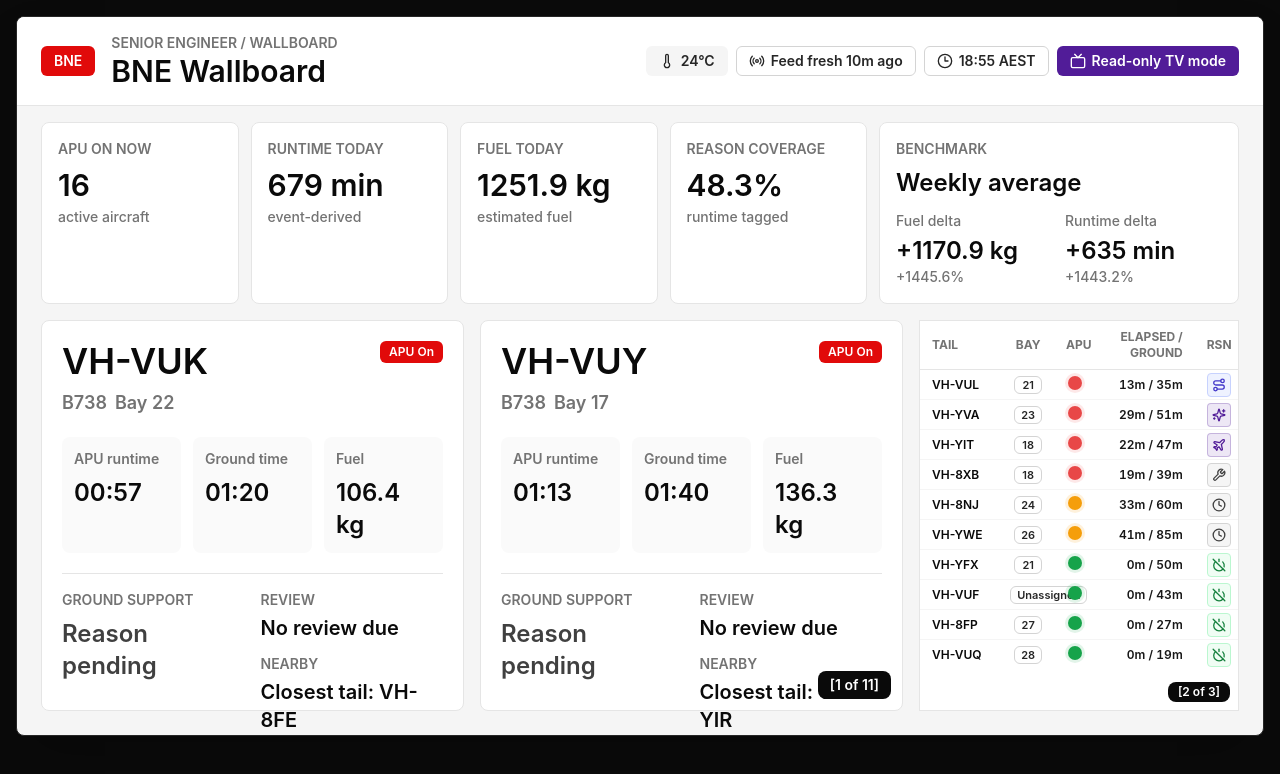
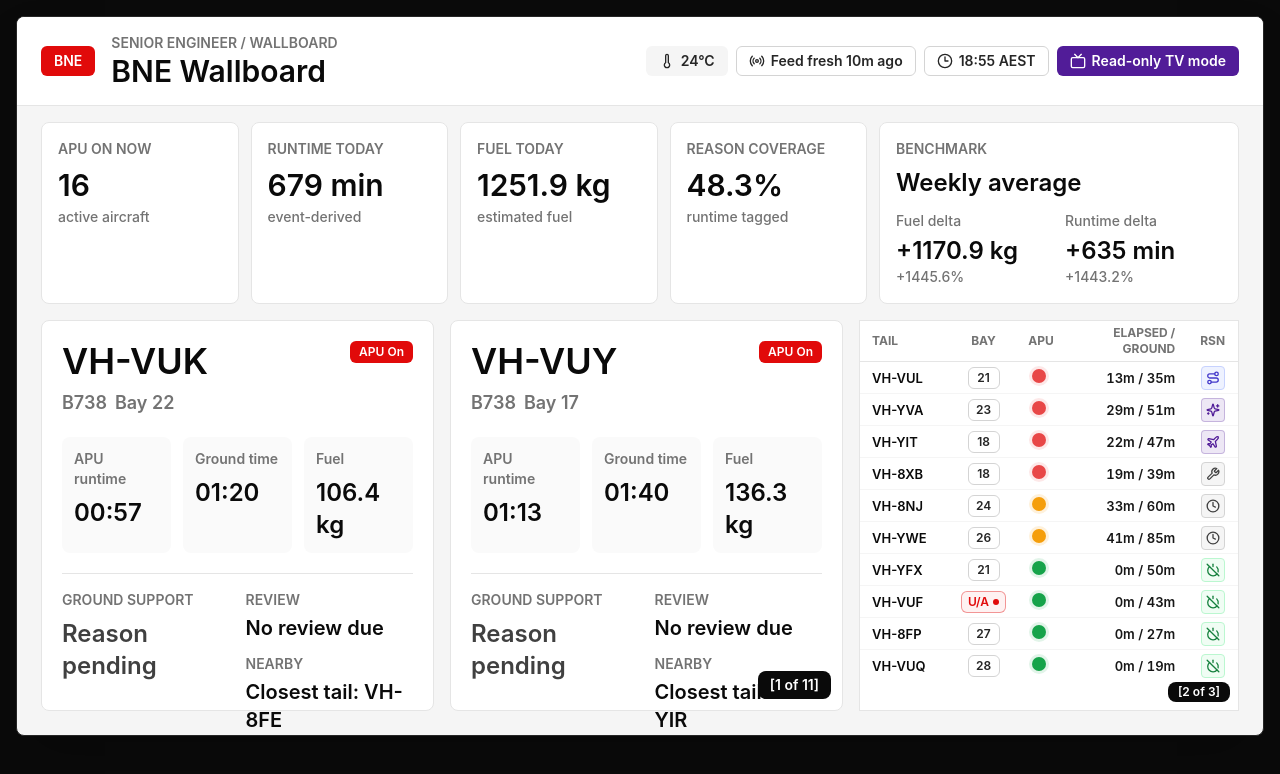
Before and after one commit to ben-dowden/APU-Alerting-Dashboard, a Next.js app: page /senior/bne/wallboard in a window 1280 px wide. Shown: the top 774 px of the page. Built offline with nearby package versions, Linux system fonts and the light colour scheme.

Commit message:
fix:polish-wallboard-rail-density

```diff
--- a/components/wallboard/senior-wallboard-layout.tsx
+++ b/components/wallboard/senior-wallboard-layout.tsx
@@ -76,7 +76,7 @@ export function SeniorWallboardLayout() {
           scorecard={scorecard}
         />
 
-        <div className="grid min-h-0 flex-1 grid-cols-[minmax(0,1fr)_320px] gap-4 px-6 pb-6">
+        <div className="grid min-h-0 flex-1 grid-cols-[minmax(0,1fr)_380px] gap-4 px-6 pb-6">
           <WallboardAircraftCarousel aircraft={aircraftCards} />
 
           <WallboardSideIndex aircraft={aircraftCards} />
--- a/components/wallboard/wallboard-side-index.tsx
+++ b/components/wallboard/wallboard-side-index.tsx
@@ -55,8 +55,15 @@ const apuLedStatus = (aircraft: AircraftCardReadModel): ApuStatusLedState => {
   return aircraft.apuState;
 };
 
-const bayCode = (aircraft: AircraftCardReadModel) =>
-  (aircraft.bay ?? aircraft.stand ?? "Unassigned").replace(/^Bay\s+/i, "");
+const bayDisplay = (aircraft: AircraftCardReadModel) => {
+  const bay = aircraft.bay ?? aircraft.stand;
+
+  if (!bay || bay.toLowerCase() === "unassigned") {
+    return { code: "U/A", isUnassigned: true };
+  }
+
+  return { code: bay.replace(/^Bay\s+/i, ""), isUnassigned: false };
+};
 
 const compactMinutes = (minutes: number) => `${minutes}m`;
 
@@ -110,43 +117,58 @@ export function WallboardSideIndex({ aircraft }: WallboardSideIndexProps) {
         >
           <thead className="sticky top-0 z-10 bg-white">
             <tr className="border-b border-neutral-200 text-xs font-semibold uppercase tracking-normal text-neutral-500">
-              <th className="w-[76px] px-3 py-2">Tail</th>
-              <th className="w-[48px] px-2 py-2 text-center">Bay</th>
-              <th className="w-[38px] px-3 py-2 text-center">APU</th>
-              <th className="w-[92px] px-3 py-2 text-right">Elapsed / Ground</th>
-              <th className="w-[40px] px-3 py-2 text-center">Rsn</th>
+              <th className="w-[86px] px-3 py-1">Tail</th>
+              <th className="w-[62px] px-2 py-1 text-center">Bay</th>
+              <th className="w-[44px] px-3 py-1 text-center">APU</th>
+              <th className="w-[118px] px-3 py-1 text-right">Elapsed / Ground</th>
+              <th className="w-[48px] px-3 py-1 text-center">Rsn</th>
             </tr>
           </thead>
           <tbody>
-            {visibleAircraft.map((item) => (
+            {visibleAircraft.map((item) => {
+              const bay = bayDisplay(item);
+
+              return (
                 <tr
-                className="h-[30px] border-b border-neutral-100 text-[12px] leading-4 last:border-b-0"
+                  className="h-[32px] border-b border-neutral-100 text-[13px] leading-5 last:border-b-0"
                   data-tail={item.tail}
                   data-urgency-rank={item.urgencyRank}
                   key={item.tail}
                 >
                   <th
-                  className="h-[30px] truncate px-3 py-0 font-semibold text-neutral-950"
+                    className="h-[32px] truncate px-3 py-0 font-semibold text-neutral-950"
                     scope="row"
                   >
                     {item.tail}
                   </th>
-                <td className="h-[30px] px-2 py-0 text-center">
-                  <Badge className="min-w-7 justify-center px-1.5 py-0 text-[11px]" variant="neutral">
-                    {bayCode(item)}
+                  <td className="h-[32px] px-2 py-0 text-center">
+                    <Badge
+                      aria-label={bay.isUnassigned ? "Unassigned bay" : `Bay ${bay.code}`}
+                      className={
+                        bay.isUnassigned
+                          ? "min-w-9 justify-center gap-1 border-virgin-red/40 bg-virgin-red/5 px-1.5 py-0 text-[12px] text-virgin-red"
+                          : "min-w-8 justify-center px-1.5 py-0 text-[12px]"
+                      }
+                      variant={bay.isUnassigned ? "outline" : "neutral"}
+                    >
+                      <span>{bay.code}</span>
+                      {bay.isUnassigned ? (
+                        <span aria-hidden="true" className="size-1.5 rounded-full bg-virgin-red" />
+                      ) : null}
                     </Badge>
                   </td>
-                <td className="h-[30px] px-3 py-0 text-center">
+                  <td className="h-[32px] px-3 py-0 text-center">
                     <ApuStatusLed size="wallboard" status={apuLedStatus(item)} />
                   </td>
-                <td className="h-[30px] px-3 py-0 text-right font-semibold tabular-nums text-neutral-900">
+                  <td className="h-[32px] px-3 py-0 text-right font-semibold tabular-nums text-neutral-900">
                     {compactMinutes(item.apuRuntimeMinutes)} / {compactMinutes(item.groundMinutes)}
                   </td>
-                <td className="h-[30px] px-3 py-0 text-center">
+                  <td className="h-[32px] px-3 py-0 text-center">
                     <ReasonCharm label={apuSignal(item)} size="wallboard" />
                   </td>
                 </tr>
-            ))}
+              );
+            })}
           </tbody>
         </table>
       </div>
```
Also changed, not shown: 1 other file (tests, documents, lock files or other folders). Lines whose indentation alone changed are shown as unchanged.
